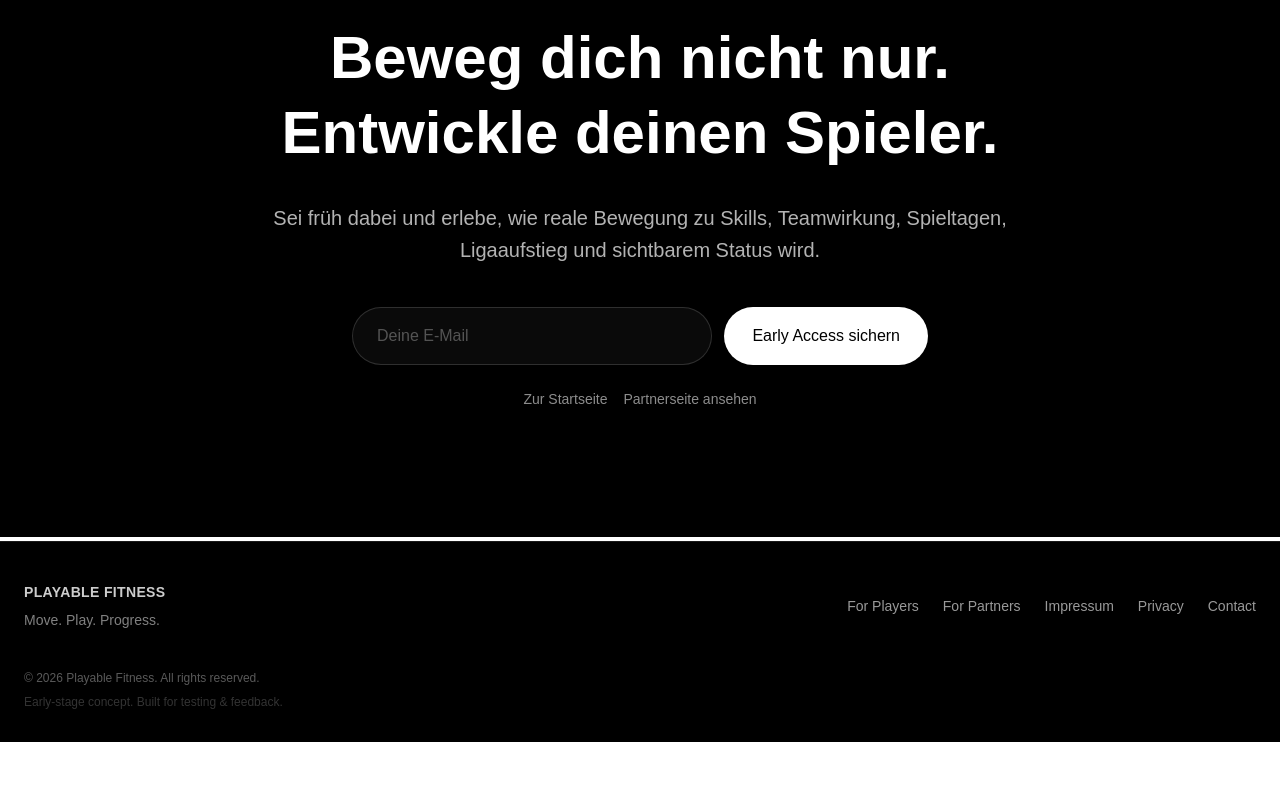
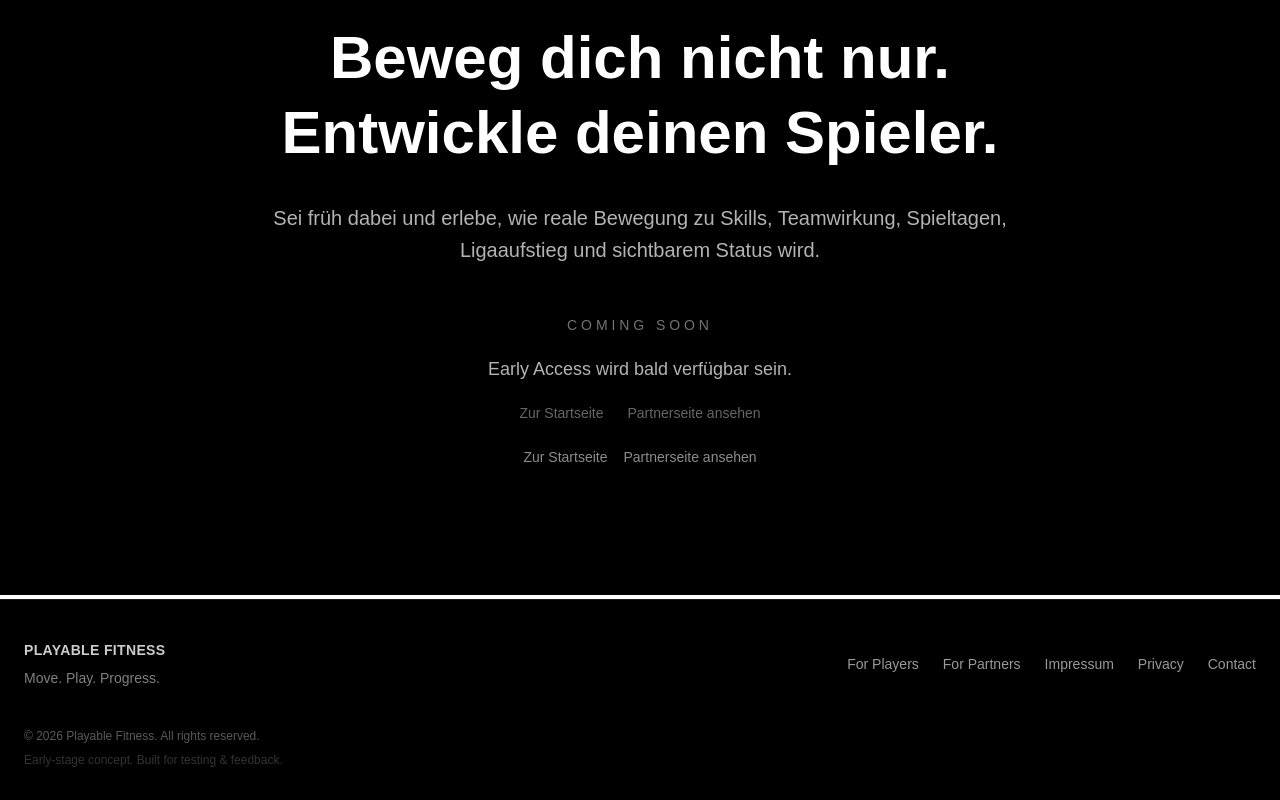
Before and after one commit to PlayableFitness/website, a Next.js app: page /players in a window 1280 px wide. Shown: the part 5815-6615 px from the top of the page. Before the commit the page ends 6557 px from the top, so only its background shows below. Built offline with nearby package versions, Linux system fonts and the light colour scheme.

Commit message:
Update page.tsx

```diff
--- a/app/players/page.tsx
+++ b/app/players/page.tsx
@@ -401,19 +401,24 @@ export default function PlayersPage() {
             Spieltagen, Ligaaufstieg und sichtbarem Status wird.
           </p>
 
-          <form className="mx-auto mt-10 flex max-w-xl flex-col gap-3 sm:flex-row">
-            <input
-              type="email"
-              placeholder="Deine E-Mail"
-              className="flex-1 rounded-full border border-white/15 bg-white/[0.04] px-6 py-4 text-white outline-none placeholder:text-white/30"
-            />
-            <button
-              type="submit"
-              className="rounded-full bg-white px-7 py-4 font-medium text-black transition hover:bg-gray-100"
-            >
-              Early Access sichern
-            </button>
-          </form>
+           <div className="mt-12 text-center space-y-5">
+            <p className="text-sm uppercase tracking-[0.28em] text-white/45">
+              Coming Soon
+            </p>
+
+            <p className="mx-auto max-w-md text-white/70 text-lg">
+              Early Access wird bald verfügbar sein.
+            </p>
+
+            <div className="text-sm text-white/40 space-x-6">
+              <a href="/" className="hover:text-white transition">
+                Zur Startseite
+              </a>
+              <a href="/partners" className="hover:text-white transition">
+                Partnerseite ansehen
+              </a>
+            </div>
+          </div>
 
           <div className="mt-6 flex flex-col justify-center gap-4 sm:flex-row">
             <Link href="/" className="text-sm text-white/55 transition hover:text-white">
```
